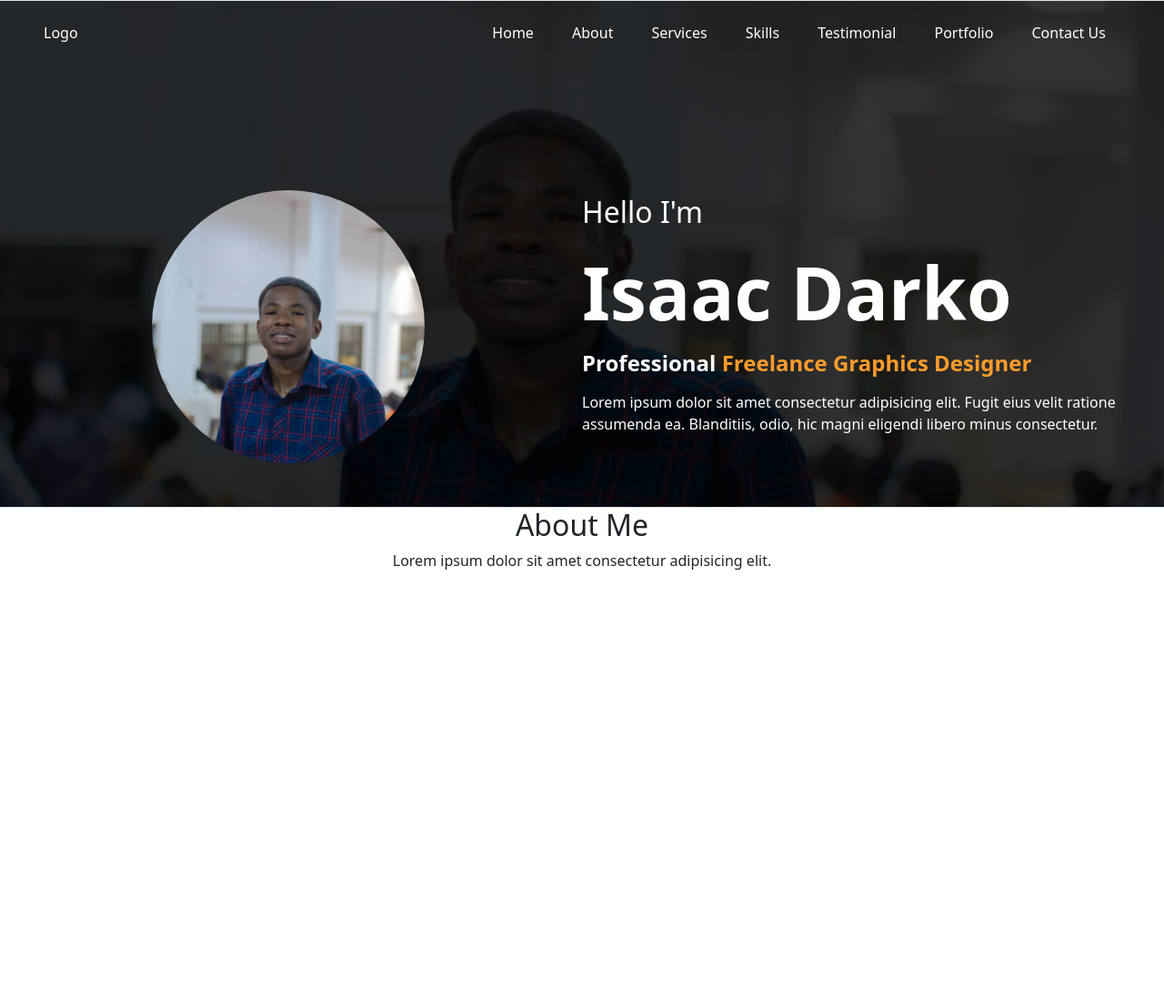
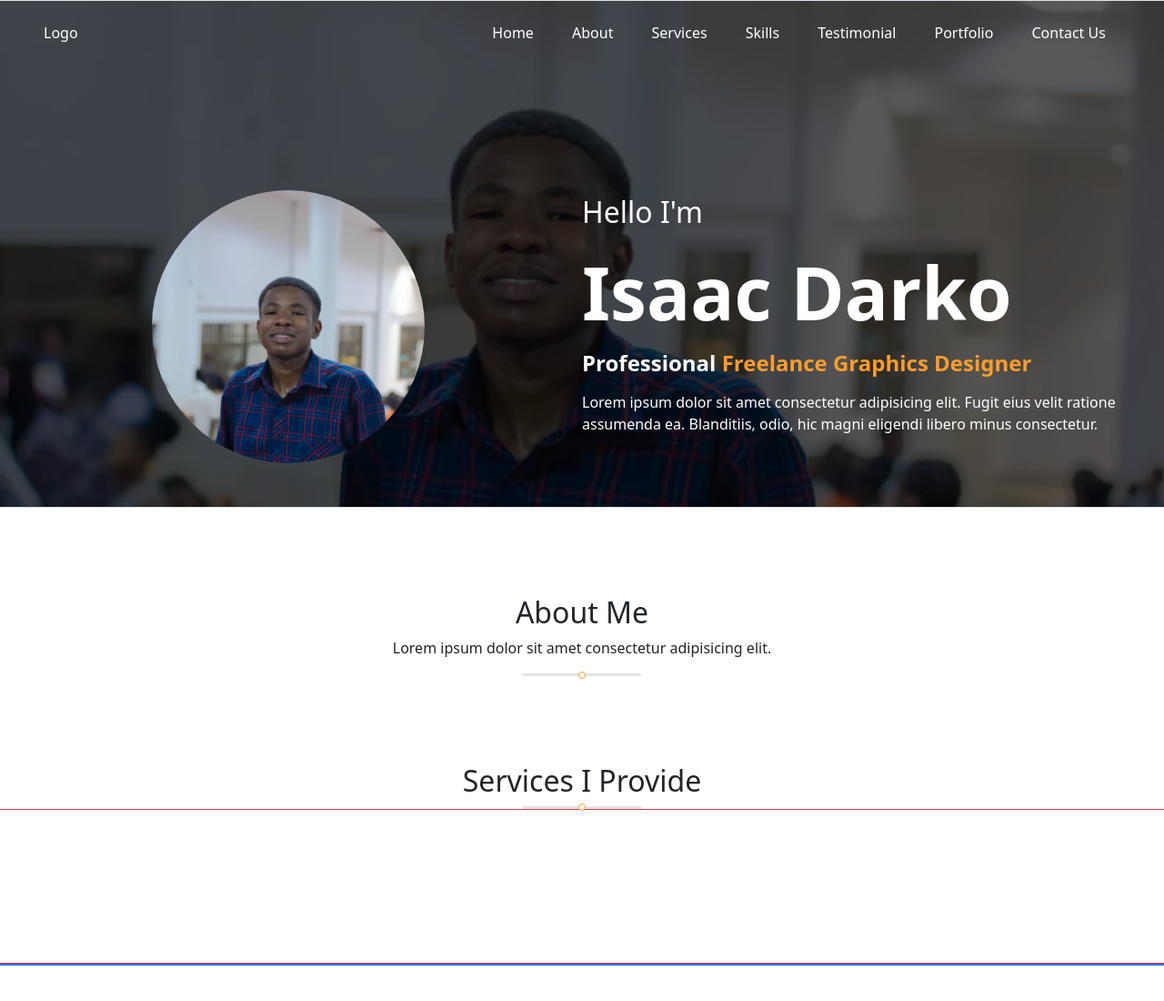
Before and after one commit to Henry33y/Ike-Grpahics-main-portfoilo, a website: page index.html in a window 1280 px wide. Shown: the whole page at 91% size. Before the commit the page ends 800 px from the top, so only its background shows below. Drawn offline with Linux system fonts and the light colour scheme.

Commit message:
More changes

```diff
--- a/index.html
+++ b/index.html
@@ -14,7 +14,7 @@
         <div class="col-lg-7 d-none d-md-block">
             <ul class="navbar-nav flex-row justify-content-between">
                 <li class="nav-item me-3"><a href="#" class="nav-link text-white">Home</a></li>
-                <li class="nav-item me-3"><a href="#" class="nav-link text-white">About</a></li>
+                <li class="nav-item me-3"><a href="#About" class="nav-link text-white">About</a></li>
                 <li class="nav-item me-3"><a href="#" class="nav-link text-white">Services</a></li>
                 <li class="nav-item me-3"><a href="#" class="nav-link text-white">Skills</a></li>
                 <li class="nav-item me-3"><a href="#" class="nav-link text-white">Testimonial</a></li>
@@ -41,7 +41,7 @@
             </ul>
         </div>
     </header>
-    <main>
+    <main class="mb-4">
         <div class="hero row border d-flex flex-column flex-md-row text-white">
             <div class="hero-image col-md-6 d-flex justify-content-center pe-2">
                 <div class="img-container rounded-circle">
@@ -55,12 +55,55 @@
                 <p class="mx-auto mx-md-0 px-2 px-md-0">Lorem ipsum dolor sit amet consectetur adipisicing elit. Fugit eius velit ratione assumenda ea. Blanditiis, odio, hic magni eligendi libero minus consectetur.</p>
             </div>
         </div>
-        <div class="heading text-center d-flex justify-content-center flex-column">
-            <h2>About Me</h2>
+        <div class="heading text-center d-flex justify-content-center flex-column my-5 pt-5">
+            <h2 id="About">About Me</h2>
             <p>Lorem ipsum dolor sit amet consectetur adipisicing elit.</p>
-            <div><div class="rounded-circle"></div></div>
+            <div class="circleIcon-container d-flex align-items-center justify-content-center">
+                <div class="rounded-circle circle-icon"></div>
+                <div class="line"></div>
+            </div>
         </div>
-        <div></div>
+        <div>
+            <div class="text-center d-flex justify-content-center flex-column my-5 pt-5">
+                <h2>Services I Provide</h2>
+                <div class="circleIcon-container d-flex align-items-center justify-content-center">
+                    <div class="rounded-circle circle-icon"></div>
+                    <div class="line"></div>
+                </div>
+                <div class="services">
+                    <div class="row border border-danger justify-content-between">
+                        <div class="col-md-3 pt-5 text-white text-md-start position-relative">
+                            <div class="text">
+                                We provide all kinds of flyer Designs such as Birthday flyers, Event Flyers| Logo, Text Typograph| Book publication
+                                designs like Magazine, Brochures, T-shirt Printing...etc.
+                            </div>
+                        </div>
+                        <div class="col-md-3 pt-5 text-white text-md-start position-relative">
+                            <div class="text">
+                                We provide all kinds of flyer Designs such as Birthday flyers, Event Flyers| Logo, Text Typograph| Book publication
+                                designs like Magazine, Brochures, T-shirt Printing...etc.
+                            </div>
+                        </div>
+                        <div class="col-md-3 pt-5 text-white text-md-start position-relative">
+                            <div class="text">
+                                We provide all kinds of flyer Designs such as Birthday flyers, Event Flyers| Logo, Text Typograph| Book publication
+                                designs like Magazine, Brochures, T-shirt Printing...etc.
+                            </div>
+                        </div>
+                    </div>
+                    <div class="row border border-primary">
+                        <div class="col-md-4"></div>
+                        <div class="col-md-4"></div>
+                        <div class="col-md-4"></div>
+                    </div>
+                </div>
+            </div>
+        </div>
+
+
+        <div class="back2top position-fixed d-none d-md-block">
+            <a href="#" class="d-block"><svg xmlns="http://www.w3.org/2000/svg" viewBox="0 0 512 512"><!--! Font Awesome Pro 6.4.0 by @fontawesome - https://fontawesome.com License - https://fontawesome.com/license (Commercial License) Copyright 2023 Fonticons, Inc. --><path d="M233.4 105.4c12.5-12.5 32.8-12.5 45.3 0l192 192c12.5 12.5 12.5 32.8 0 45.3s-32.8 12.5-45.3 0L256 173.3 86.6 342.6c-12.5 12.5-32.8 12.5-45.3 0s-12.5-32.8 0-45.3l192-192z"/></svg></a>
+        </div>
     </main>
 </body>
 <script src="src/bootstrap.bundle.min.js"></script>
--- a/src/script.js
+++ b/src/script.js
@@ -0,0 +1,10 @@
+const backToTop = document.querySelector('.back2top');
+
+window.addEventListener('scroll', () => {
+    if (window.scrollY > 500) {
+        backToTop.classList.add('active');
+    }
+    else {
+        backToTop.classList.remove('active');
+    }
+})
--- a/src/style.css
+++ b/src/style.css
@@ -4,9 +4,10 @@
     --text-grey: #1f1f1f;
     --text-light-grey: #545454;
     --dark: #000000;
-    --dark-low: rgba(0, 0, 0, 0.80);
+    --dark-low: rgba(0, 0, 0, 0.65);
+    --line-bg-color: #e5e5e5;
 }
-*,*::before,*::after{
+*,::before,::after{
     box-sizing: border-box;
 }
 html{
@@ -126,6 +127,44 @@ header{
     animation-duration: 700ms;
     animation-delay: 1100ms;
 }
+.circleIcon-container{
+    position: relative;
+}
+.circle-icon{
+    width: 8px;
+    aspect-ratio: 1/1;
+    border: 1px solid var(--orange);
+    position: absolute;
+    background-color: #FFF;
+}
+.line{
+    width: 130px;
+    height: 3px;
+    background-color: var(--line-bg-color);
+}
+.back2top{
+    width: 50px;
+    height: 50px;
+    border-radius: 50%;
+    bottom: 40px;
+    right: 40px;
+    background-color: var(--dark);
+    opacity: 0;
+    pointer-events: none;
+    transition: .4s ease-in-out;
+}
+.back2top.active{
+    opacity: 1;
+    pointer-events: auto;
+    bottom: 30px;
+}
+.back2top svg{
+    transform: scale(0.7);
+    fill: var(--white);
+}
+.back2top:hover{
+    background-color: var(--orange);
+}
 
 @keyframes loadIn{
     from{
```
